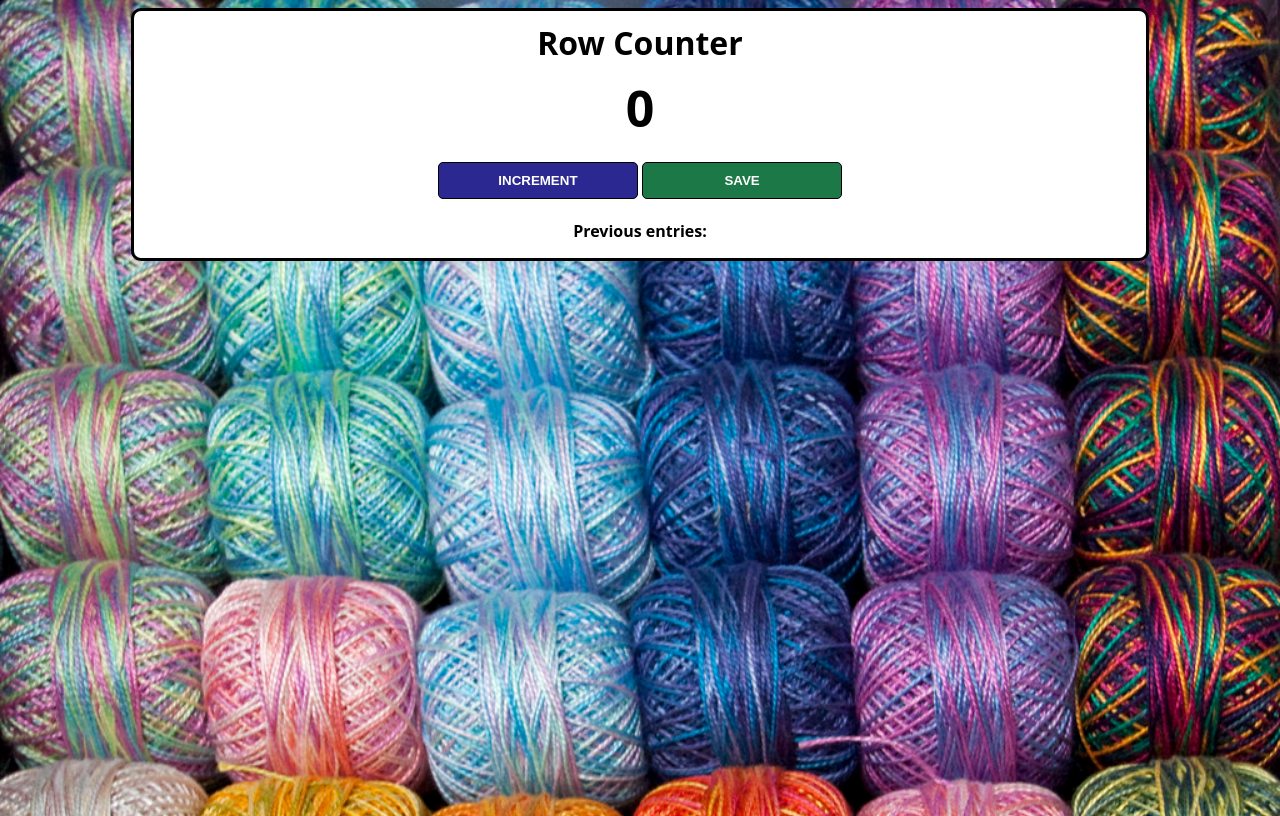
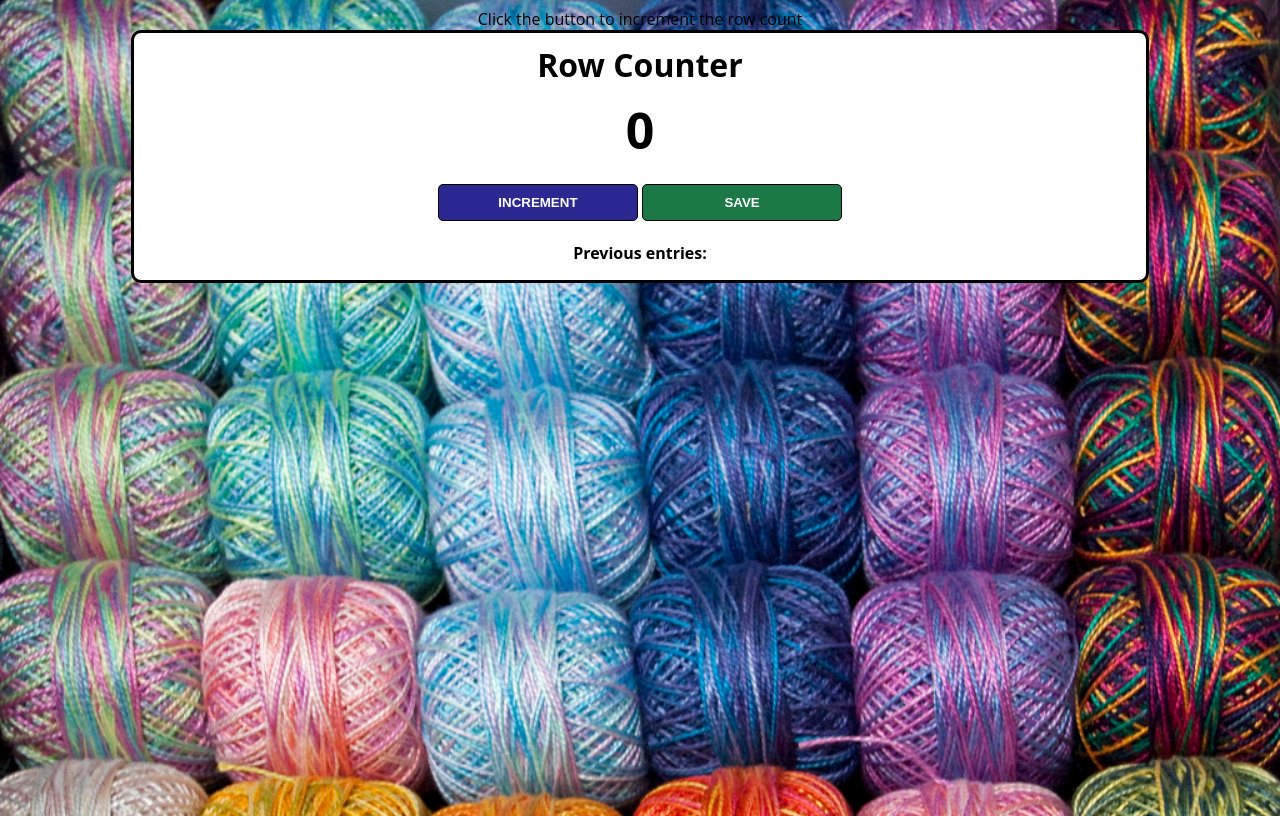
Before and after one commit to bunnytejaa/PassengerCount, a website built with Vite: page index.html in a window 1280 px wide. Built offline with nearby package versions, Linux system fonts and the light colour scheme.

Commit message:
added a paragraph and instruction to increment.

```diff
--- a/index.html
+++ b/index.html
@@ -3,6 +3,7 @@
         <link rel="stylesheet" href="index.css">
     </head>
     <body>
+        <p1>Click the button to increment the row count</p1>
         <div class="container">
             <h1>Row Counter</h1>
             <h2 id="count-el">0</h2>
```
